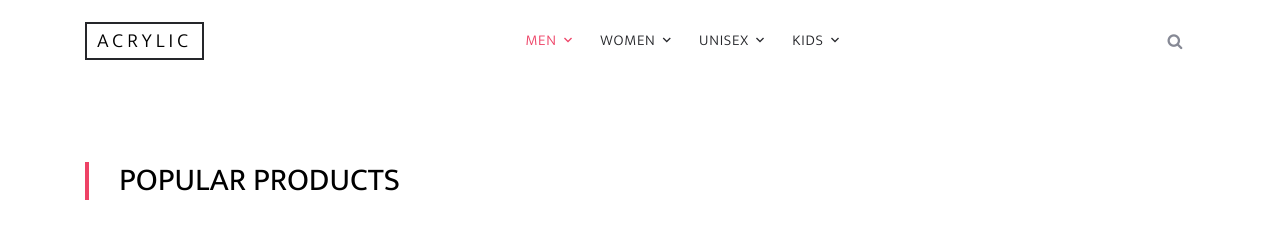
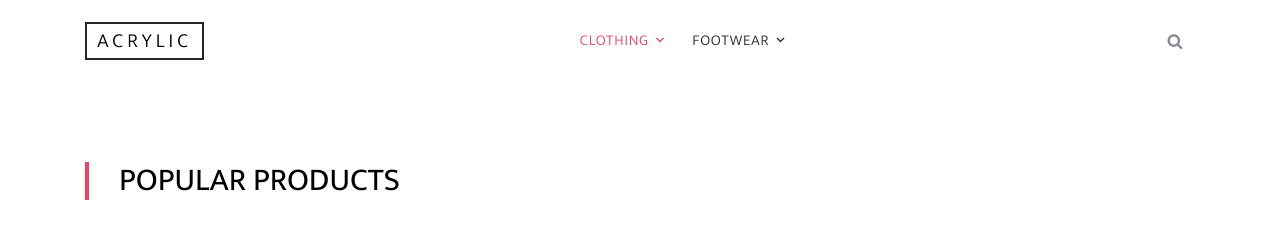
Before and after one commit to acrylicindia/acrylicindia.github.io, a Jekyll site: the page built from posts.html, in a window 1280 px wide. Shown: the top 225 px of the page. Built offline with Jekyll 4.4.1, drawn with Linux system fonts in a browser that asks for light colours; some web fonts are replaced.

Commit message:
Update nav.html

```diff
--- a/_includes/nav.html
+++ b/_includes/nav.html
@@ -1,64 +1,14 @@
 <nav class="site-navigation text-right text-md-center" role="navigation">
 	<ul class="site-menu js-clone-nav d-none d-lg-block">
-		<li class="has-children active"> <a href="#">Men</a>
+		<li class="has-children active"> <a href="#">Clothing</a>
 			<ul class="dropdown">
-				<li class="has-children"> <a href="#">T-Shirts</a>
-					<ul class="dropdown">
-						<li><a href="#">Gym Vests</a>
-						</li>
-						<li><a href="#">Round Neck T-Shirts</a>
-						</li>
-						<li><a href="#">V Neck T-Shirts</a>
-						</li>
-						<li><a href="#">Full Sleeves T-Shirts</a>
-						</li>
-						<li><a href="#">Raglan T-Shirts</a>
-						</li>
-						<li><a href="#">Polo T-Shirts</a>
-						</li>
-					</ul>
+				<li><a href="#">Hoodies</a>
 				</li>
 			</ul>
 		</li>
-		<li class="has-children"> <a href="#">Women</a>
+		<li class="has-children"> <a href="#">Footwear</a>
 			<ul class="dropdown">
-				<li class="has-children"> <a href="#">T-Shirts</a>
-					<ul class="dropdown">
-						<li><a href="#">Tank Tops</a>
-						</li>
-						<li><a href="#">Crop Tops</a>
-						</li>
-						<li><a href="#">Round Neck T-Shirts</a>
-						</li>
-						<li><a href="#">Full Sleeves T-Shirts</a>
-						</li>
-						<li><a href="#">Raglan T-Shirts</a>
-						</li>
-						<li><a href="#">Long-Top T-Shirts</a>
-						</li>
-						<li><a href="#">Maternity T-Shirts</a>
-						</li>
-					</ul>
-				</li>
-				<li><a href="#">Tote Bags</a>
-				</li>
-			</ul>
-		</li>
-		<li class="has-children"> <a href="#">Unisex</a>
-			<ul class="dropdown">
-				<li><a href="#">Hoodies</a>
-				</li>
 				<li><a href="#">Sneakers</a>
-				</li>
-			</ul>
-		</li>
-		<li class="has-children"> <a href="#">Kids</a>
-			<ul class="dropdown">
-				<li><a href="#">Boy's T-Shirts</a>
-				</li>
-				<li><a href="#">Girl's T-Shirts</a>
-				</li>
-				<li><a href="#">Kid's Rompers</a>
 				</li>
 			</ul>
 		</li>
```
